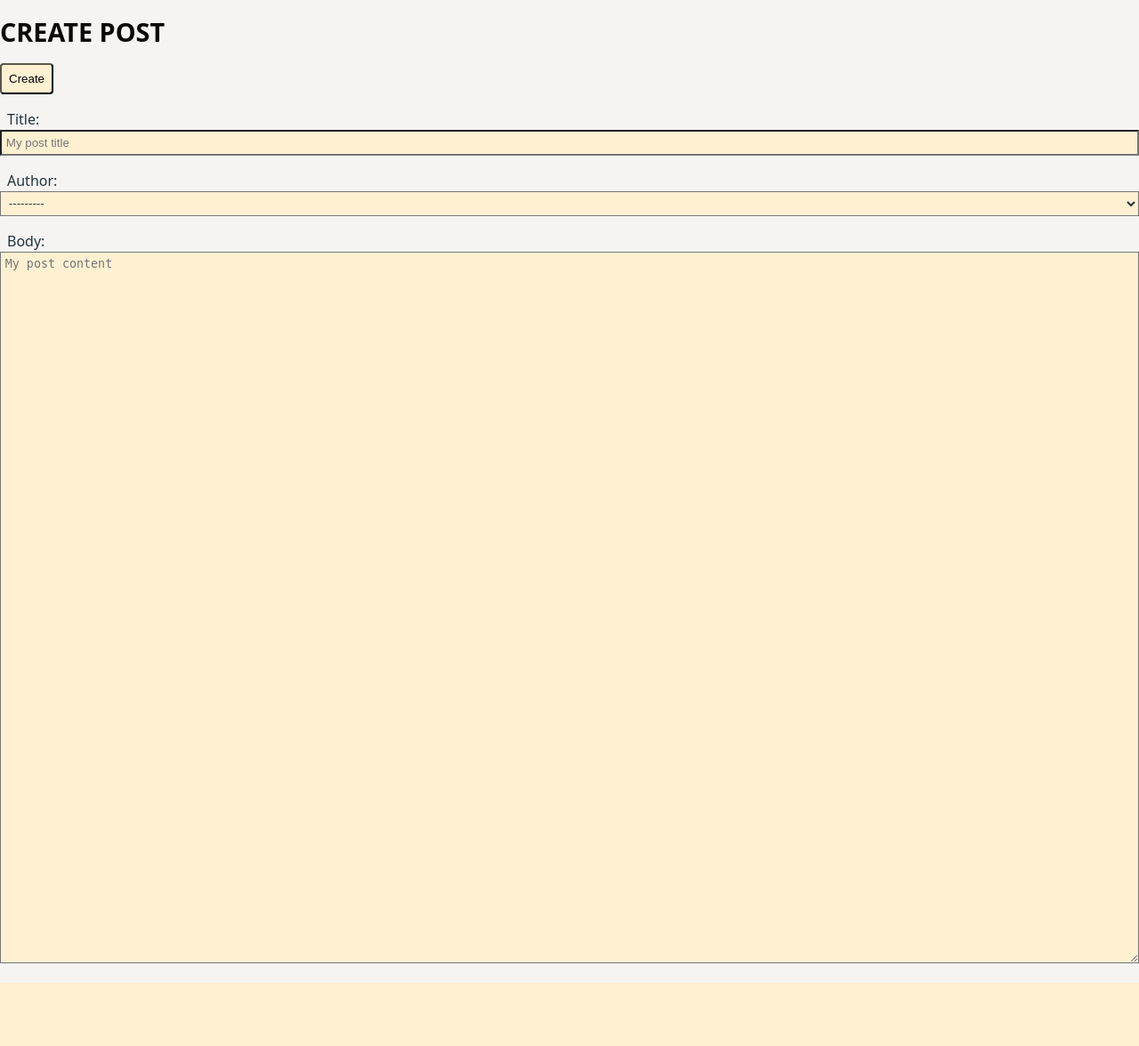
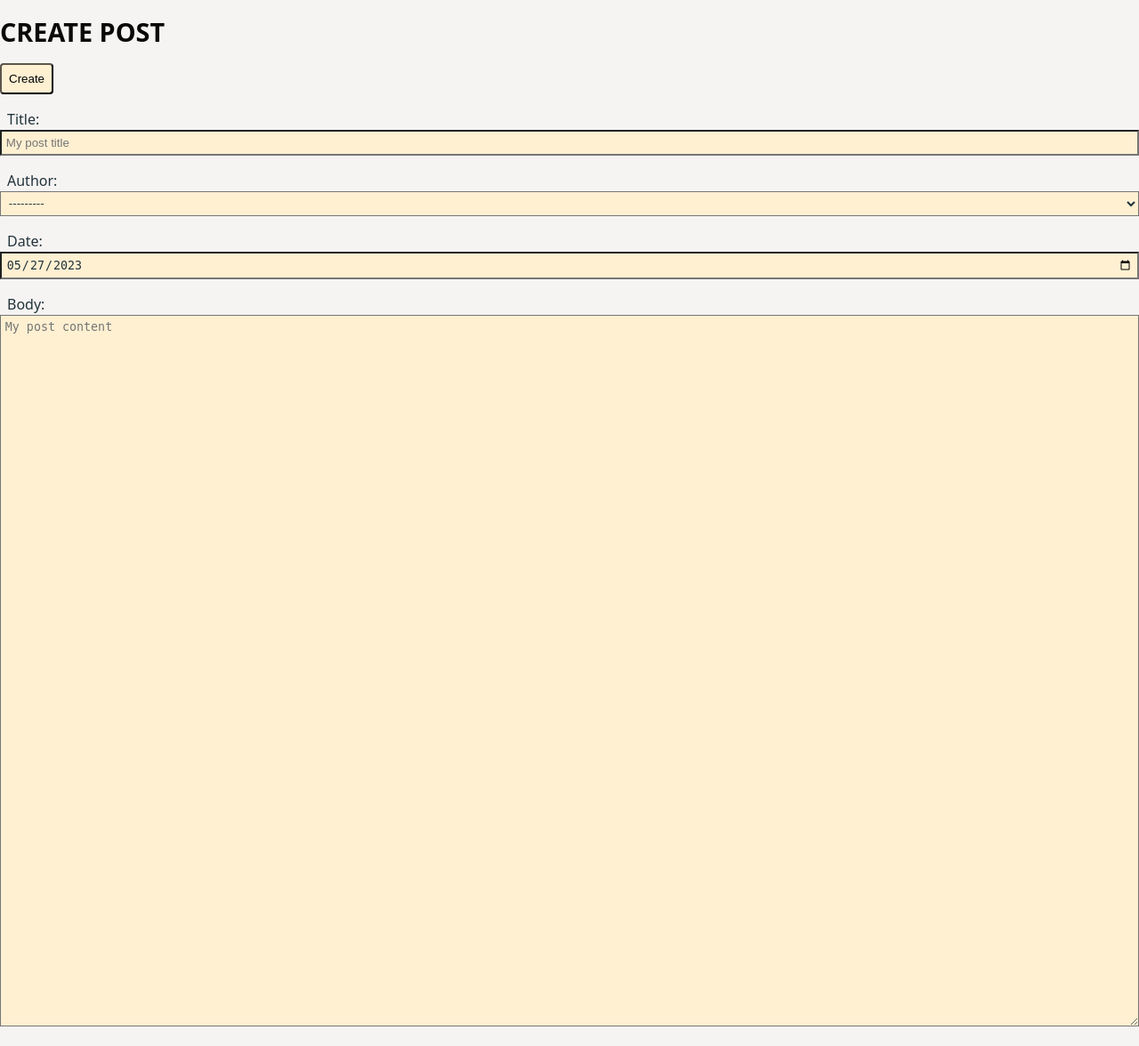
Before and after one commit to skydread1/blog, a Django app: page /post/create in a window 1280 px wide. Shown: the part 55-1231 px from the top of the page at 89% size. Before the commit the page ends 1160 px from the top, so only its background shows below. Run offline with Django 4.2, Linux system fonts and the light colour scheme.

Commit message:
Add date field to post model and ordering by date

```diff
--- a/loicblog/blog/forms.py
+++ b/loicblog/blog/forms.py
@@ -8,14 +8,16 @@ class CreatePostForm(forms.ModelForm):
         widgets = {
             'title': forms.TextInput(attrs={'placeholder': 'My post title'}),
             'author': forms.Select(),
+            'date': forms.DateInput(attrs={'type': 'date'}),
             'body': forms.Textarea(attrs={'placeholder': 'My post content'}),
         }
 
 class EditPostForm(forms.ModelForm):
     class Meta:
         model = Post
-        fields = ['title', 'body']
+        fields = ['title', 'date', 'body']
         widgets = {
             'title': forms.TextInput(),
+            'date': forms.DateInput(attrs={'type': 'date'}),
             'body': forms.Textarea(),
         }
--- a/loicblog/blog/models.py
+++ b/loicblog/blog/models.py
@@ -1,10 +1,12 @@
 from django.db import models
 from django.contrib.auth.models import User
 from django.urls import reverse
+from django.utils import timezone
 
 class Post(models.Model):
     title = models.CharField(max_length=255)
     author = models.ForeignKey(User, on_delete=models.CASCADE)
+    date = models.DateField(default=timezone.now)
     body = models.TextField()
 
     def __str__(self):
--- a/loicblog/blog/templates/home.html
+++ b/loicblog/blog/templates/home.html
@@ -9,6 +9,7 @@
     <li><a href="{% url 'post_details' post.pk %}">{{ post.title}}</a>
         - {{ post.author.first_name }} {{ post.author.last_name }}
         <small>
+            - {{ post.date }}
             - <a href="{% url 'edit_post' post.pk %}">Edit</a>
             - <a href="{% url 'delete_post' post.pk %}">Delete</a>
         </small>
--- a/loicblog/blog/templates/post_details.html
+++ b/loicblog/blog/templates/post_details.html
@@ -10,8 +10,9 @@
 <h1>{{ post.title }}</h1>
 <small>
     By: {{ post.author.first_name }} {{ post.author.last_name }}
-     - <a href="{% url 'edit_post' post.pk %}">Edit</a>
-     - <a href="{% url 'delete_post' post.pk %}">Delete</a>
+    - {{ post.date }}
+    - <a href="{% url 'edit_post' post.pk %}">Edit</a>
+    - <a href="{% url 'delete_post' post.pk %}">Delete</a>
 </small>
 <hr>
 <br />
--- a/loicblog/blog/views.py
+++ b/loicblog/blog/views.py
@@ -9,7 +9,7 @@ from django.urls import reverse_lazy
 class HomeView(ListView):
     model = Post
     template_name = 'home.html'
-    ordering = ['-id']
+    ordering = ['-date']
 
 class PostDetailsView(DetailView):
     model = Post
```
Also changed, not shown: loicblog/blog/migrations/0002_post_date.py (added).
